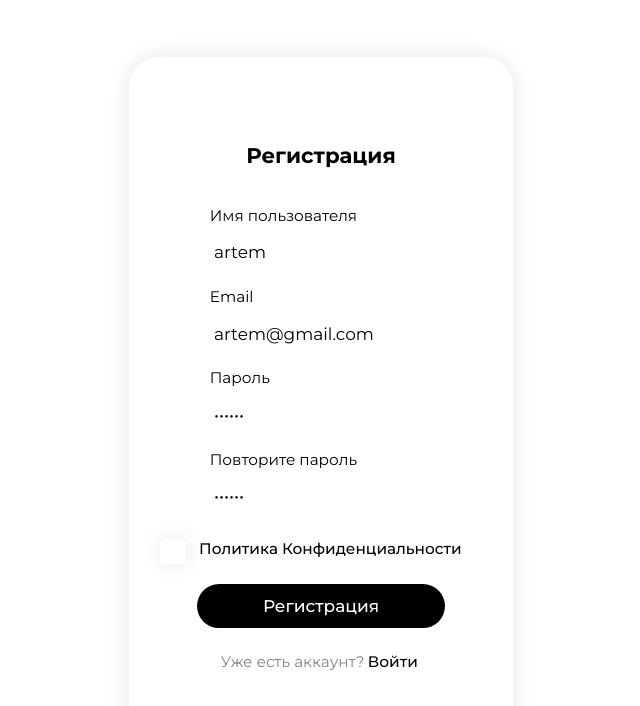
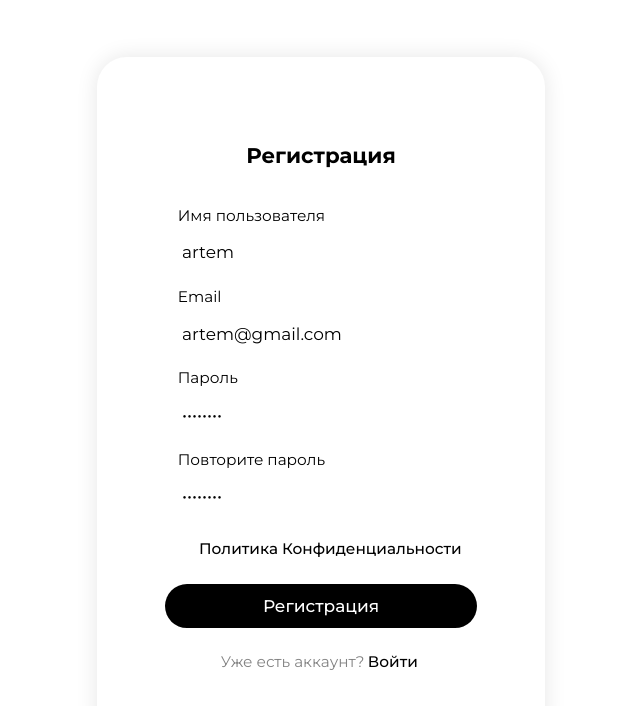
Before and after one commit to ArtemH2004/authorization, a Next.js app: page /register in a window 1280 px wide. Shown: the top 706 px of the page, without its empty margins (314-954 px from the left). Built offline with nearby package versions, Linux system fonts and the light colour scheme.

Commit message:
auth. Fix

```diff
--- a/src/app/(auth)/auth.styles.scss
+++ b/src/app/(auth)/auth.styles.scss
@@ -1,5 +1,6 @@
 @use "@/common/styles/_variables.scss" as *;
 @use "@/common/styles/_mixins.scss" as *;
+@use "@/common/styles/_media.scss" as *;
 
 .auth {
     &__section {
@@ -9,7 +10,8 @@
         justify-content: space-between;
         flex-direction: column;
         row-gap: 1.25rem;
-        width: 30vw;
+        width: 35vw;
+        min-width: fit-content;
         height: 80vh;
         min-height: fit-content;
         padding: 4rem;
@@ -17,6 +19,26 @@
         border: var(--border-style-default);
         border-radius: var(--border-radius-default);
         box-shadow: var(--shadow-default);
+
+        @include tablet {
+            width: 60vw;
+        }
+
+        @include mobile {
+            width: 70vw;
+            padding: 3rem;
+        }
+
+        @include mobile-l {
+            width: 80vw;
+            padding: 3rem 2rem;
+        }
+
+        @include mobile-m {
+            width: 90vw;
+            height: 75vh;
+            padding: 2rem 1rem;
+        }
     }
 
     &__form {
@@ -65,6 +87,19 @@
         box-shadow: var(--shadow-default);
         line-height: 1.5;
 
+        @include mobile {
+            padding-inline: 1.5rem;
+        }
+
+        @include mobile-l {
+            padding: 1rem;
+            margin-block: 1rem;
+
+            & h1 {
+                text-align: center;
+            }
+        }
+
         & br {
             padding-bottom: 0.2rem;
         }
--- a/src/app/(auth)/login/Login.tsx
+++ b/src/app/(auth)/login/Login.tsx
@@ -59,7 +59,7 @@ export const Login = () => {
           id="password"
           label="Пароль"
           type="password"
-          placeholder="••••••"
+          placeholder="••••••••"
           value={password.value}
           onChange={password.onChange}
           error={!!password.error}
--- a/src/app/(auth)/register/Register.tsx
+++ b/src/app/(auth)/register/Register.tsx
@@ -90,7 +90,7 @@ export const Register = () => {
           id="password"
           label="Пароль"
           type="password"
-          placeholder="••••••"
+          placeholder="••••••••"
           value={password.value}
           onChange={password.onChange}
           error={!!password.error}
@@ -102,7 +102,7 @@ export const Register = () => {
           id="rPassword"
           label="Повторите пароль"
           type="password"
-          placeholder="••••••"
+          placeholder="••••••••"
           value={rPassword.value}
           onChange={rPassword.onChange}
           error={!!rPassword.error}
--- a/src/app/(auth)/reset-password/ResetPassword.tsx
+++ b/src/app/(auth)/reset-password/ResetPassword.tsx
@@ -56,6 +56,8 @@ export const ResetPassword = () => {
           required
         />
 
+        <div />
+
         <DefaultButton
           title="Отправить код"
           type="submit"
--- a/src/app/(auth)/update-password/UpdatePassword.tsx
+++ b/src/app/(auth)/update-password/UpdatePassword.tsx
@@ -56,7 +56,7 @@ export const UpdatePassword = () => {
           id="password"
           label="Пароль"
           type="password"
-          placeholder="••••••"
+          placeholder="••••••••"
           value={password.value}
           onChange={password.onChange}
           error={!!password.error}
@@ -68,7 +68,7 @@ export const UpdatePassword = () => {
           id="rPassword"
           label="Повторите пароль"
           type="password"
-          placeholder="••••••"
+          placeholder="••••••••"
           value={rPassword.value}
           onChange={rPassword.onChange}
           error={!!rPassword.error}
--- a/src/common/components/ui/input/input.styles.scss
+++ b/src/common/components/ui/input/input.styles.scss
@@ -105,7 +105,6 @@
         border: var(--border-style-default);
         border-radius: var(--border-radius-small);
         transition: background-color 0.3s;
-        box-shadow: var(--shadow-default);
 
         &--error {
             border-color: var(--color-red);
--- a/src/common/styles/_media.scss
+++ b/src/common/styles/_media.scss
@@ -7,8 +7,14 @@ $tablet: 1023px;
 $mobile-above: 768px;
 $mobile: 767px;
 
-$mobile-s-above: 481px;
-$mobile-s: 480px;
+$mobile-l-above: 481px;
+$mobile-l: 480px;
+
+$mobile-m-above: 376px;
+$mobile-m: 375px;
+
+$mobile-s-above: 321px;
+$mobile-s: 320px;
 
 @mixin desktop-above {
     @media (min-width: $desktop-above) {
@@ -48,6 +54,30 @@ $mobile-s: 480px;
     }
 }
 
+@mixin mobile-l-above {
+    @media (min-width: $mobile-l-above) {
+        @content;
+    }
+}
+
+@mixin mobile-l {
+    @media (max-width: $mobile-l) {
+        @content;
+    }
+}
+
+@mixin mobile-m-above {
+    @media (min-width: $mobile-m-above) {
+        @content;
+    }
+}
+
+@mixin mobile-m {
+    @media (max-width: $mobile-m) {
+        @content;
+    }
+}
+
 @mixin mobile-s-above {
     @media (min-width: $mobile-s-above) {
         @content;
```
